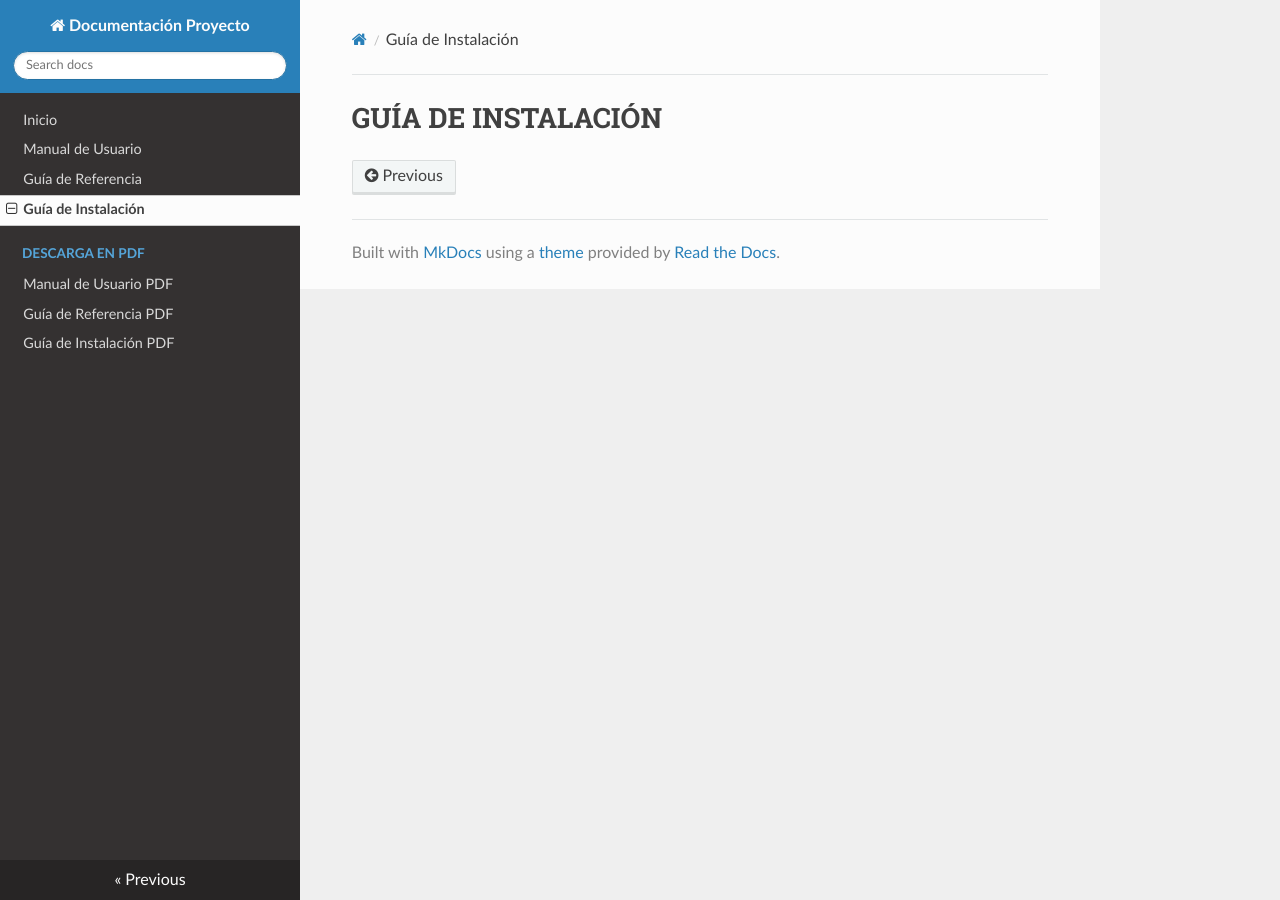
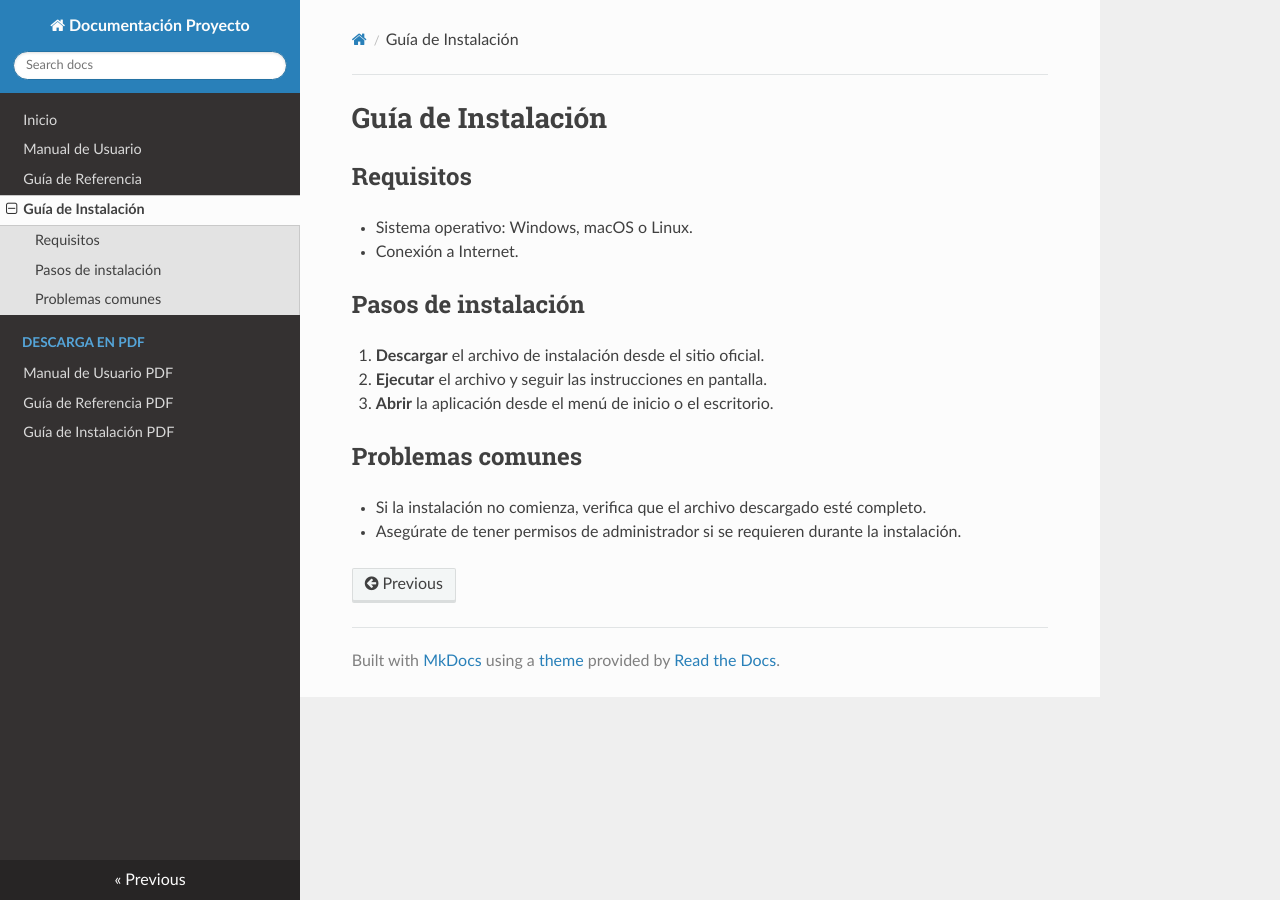
Before and after one commit to oliviasgm/Documentacion_Proyecto, an MkDocs documentation site: the page built from docs_src/Guia_de_Instalacion.md, in a window 1280 px wide. Built offline with MkDocs 1.6.1, drawn with Linux system fonts in a browser that asks for light colours; nearby versions of some CDN libraries.

Commit message:
Modificaciones

```diff
--- a/docs/index.html
+++ b/docs/index.html
@@ -121,5 +121,5 @@ Documentación de Proyecto<br/>
 </html>
 <!--
 MkDocs version : 1.6.1
-Build Date UTC : 2025-02-14 15:15:04.211809+00:00
+Build Date UTC : 2025-02-14 15:21:56.130894+00:00
 -->
--- a/docs_src/Guia_de_Instalacion.md
+++ b/docs_src/Guia_de_Instalacion.md
@@ -1 +1,17 @@
-# GUÍA DE INSTALACIÓN
+# Guía de Instalación
+
+## Requisitos
+
+- Sistema operativo: Windows, macOS o Linux.
+- Conexión a Internet.
+
+## Pasos de instalación
+
+1. **Descargar** el archivo de instalación desde el sitio oficial.
+2. **Ejecutar** el archivo y seguir las instrucciones en pantalla.
+3. **Abrir** la aplicación desde el menú de inicio o el escritorio.
+
+## Problemas comunes
+
+- Si la instalación no comienza, verifica que el archivo descargado esté completo.
+- Asegúrate de tener permisos de administrador si se requieren durante la instalación.
```
Also changed, not shown: docs_src/Guia_de_Referencia.md (+16 -1 lines), docs_src/Manual_de_Usuario.md (+16 -1 lines), 5 other files.
